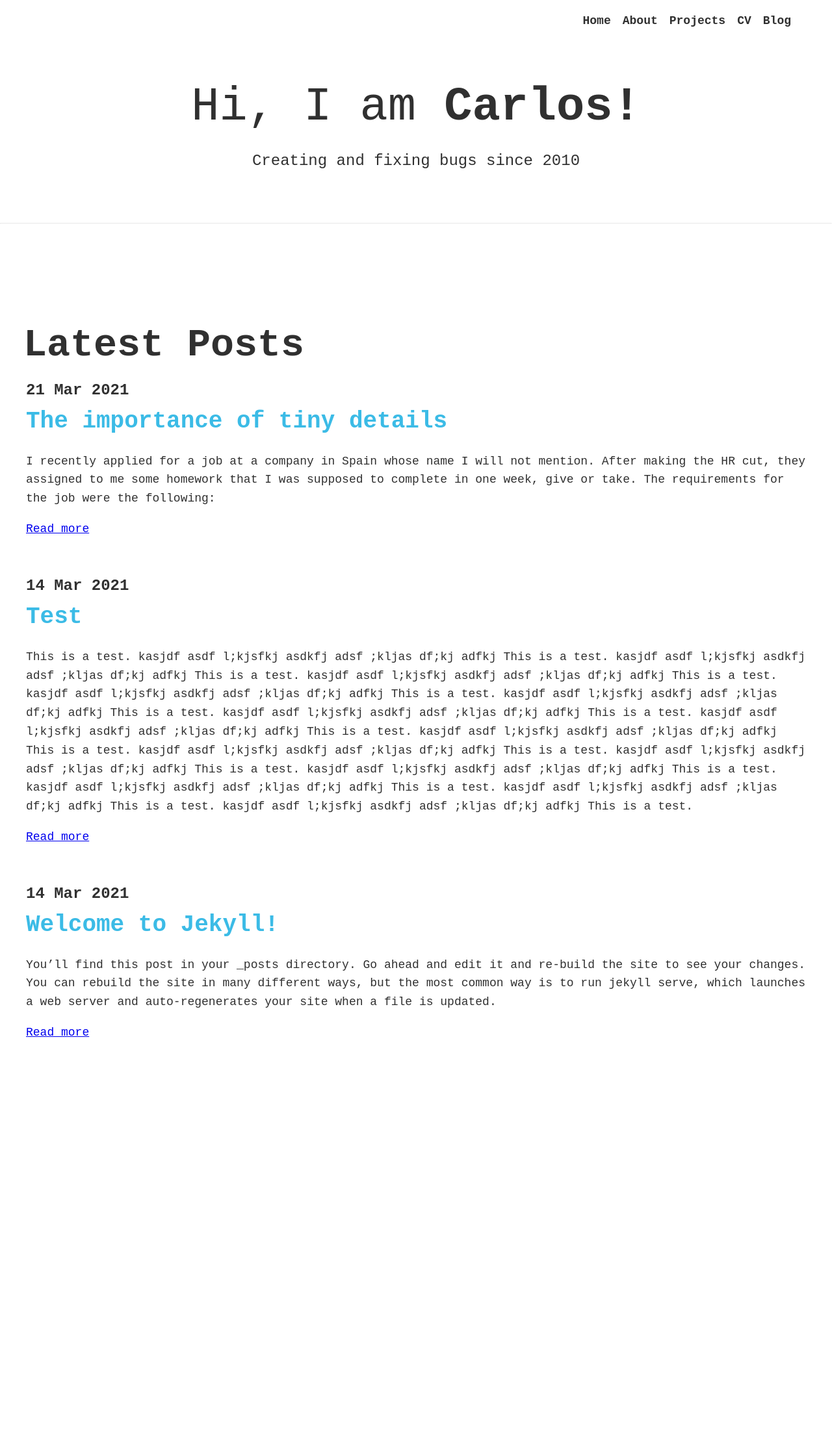
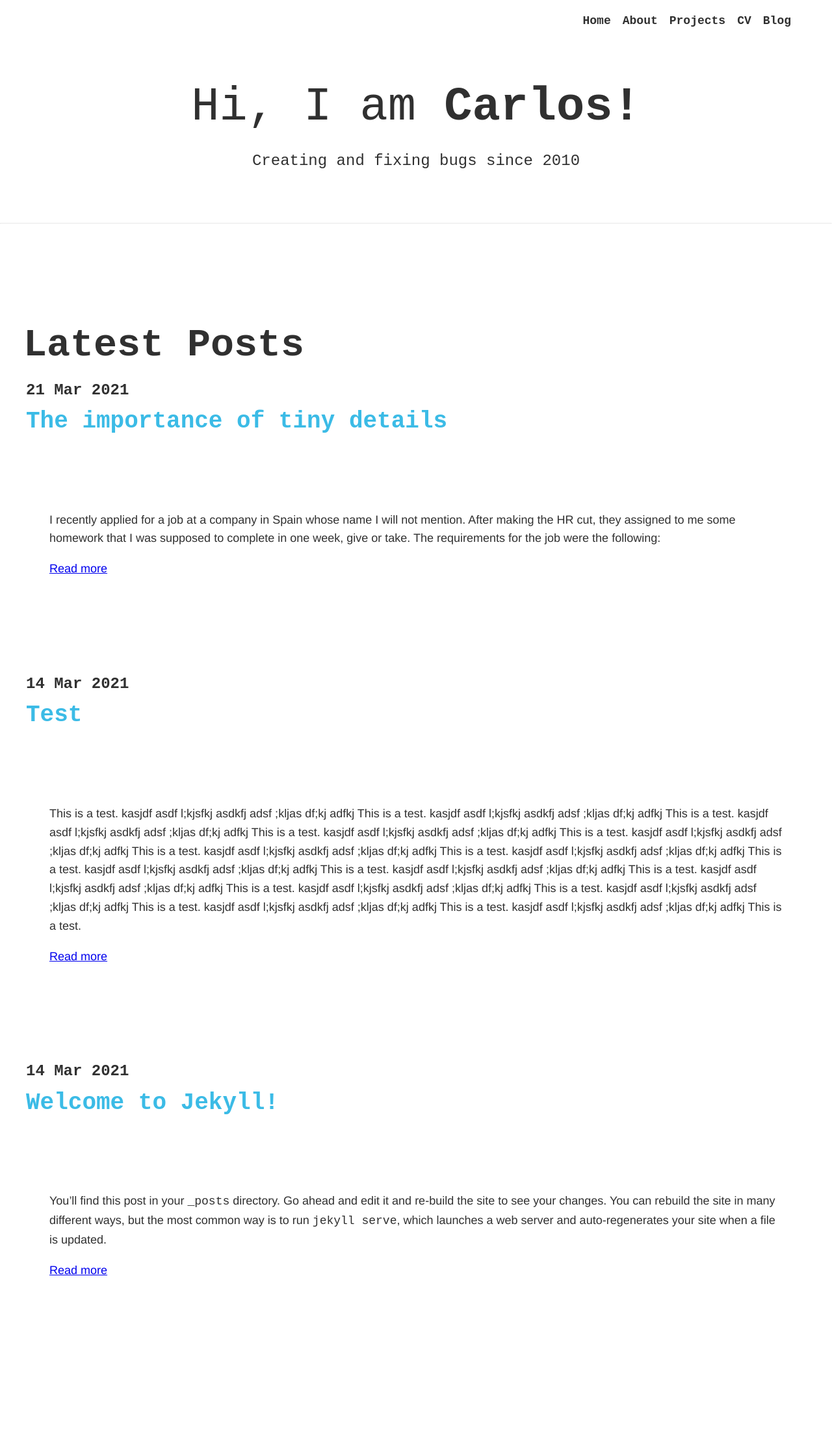
Before and after one commit to carlosghabrous/carlosghabrous.github.io, a Jekyll site: the page built from blog/index.html, in a window 1280 px wide. Shown: the whole page at 65% size. Built offline with Jekyll 4.4.1, drawn with Linux system fonts in a browser that asks for light colours; nearby versions of some CDN libraries; before the commit the page ends 1766 px from its top, so only the background shows below that.

Commit message:
Change post excerpt font

```diff
--- a/blog/index.html
+++ b/blog/index.html
@@ -11,10 +11,12 @@
       <li class="latest-posts__item">
         <p class="latest-posts__date">{{ post.date | date_to_string}}</p>
         <a class="latest-posts__link" href="{{ post.url }}">{{ post.title }}</a>
-        {{ post.excerpt }}
-        {% if post.excerpt != post.content %}
-          <a href="{{ site.baseurl }}{{ post.url }}">Read more</a>
-        {% endif %}
+        <section class="section__subtitle--post">
+          {{ post.excerpt }}
+          {% if post.excerpt != post.content %}
+            <a href="{{ site.baseurl }}{{ post.url }}">Read more</a>
+          {% endif %}
+        </section>
 
     </li>
     {% endfor %}
```
